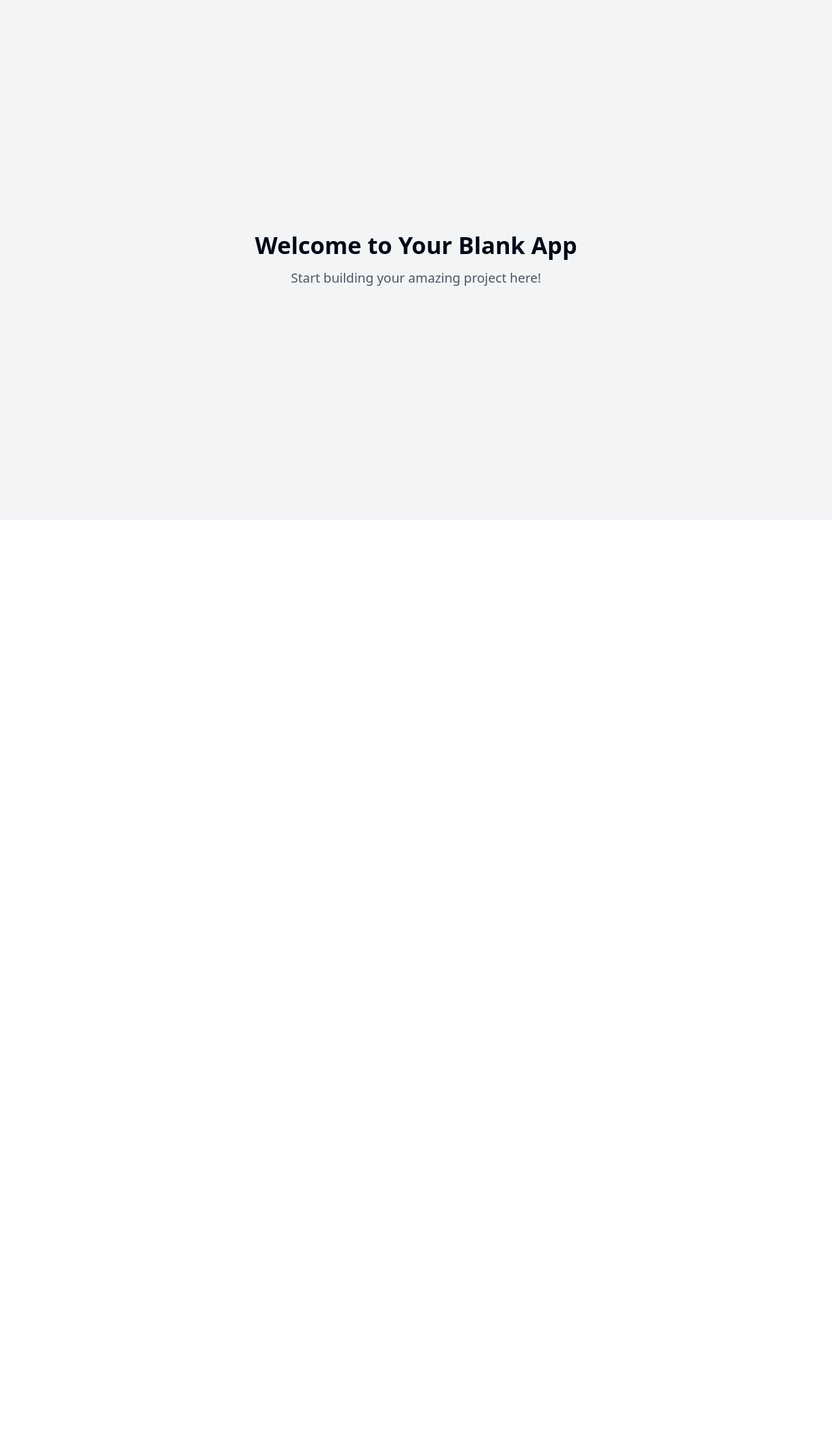
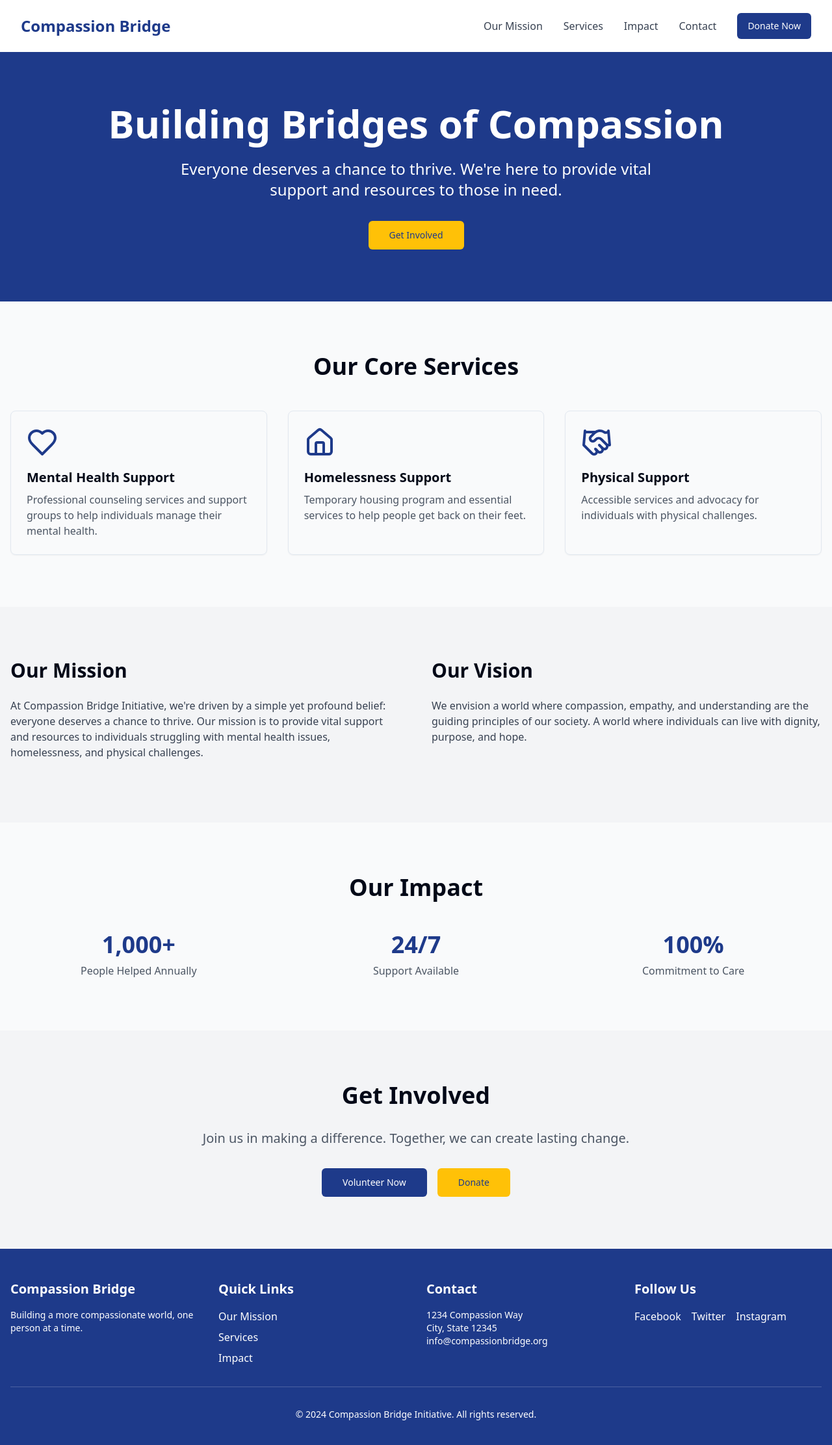
Before and after one commit to xyndtemp/compassion-bridge-website, a React (Vite) app: page / in a window 1280 px wide. Shown: the top 2224 px of the page at 65% size. Before the commit the page ends 800 px from the top, so only its background shows below. Built offline with nearby package versions, Linux system fonts and the light colour scheme.

Commit message:
feat: Implement website content and design

```diff
--- /dev/null
+++ b/src/components/Navbar.tsx
@@ -0,0 +1,56 @@
+
+import { useState } from 'react';
+import { Menu, X } from 'lucide-react';
+import { Button } from './ui/button';
+
+const Navbar = () => {
+  const [isMenuOpen, setIsMenuOpen] = useState(false);
+
+  return (
+    <nav className="bg-white shadow-lg">
+      <div className="max-w-7xl mx-auto px-4 sm:px-6 lg:px-8">
+        <div className="flex justify-between h-20">
+          <div className="flex items-center">
+            <span className="text-2xl font-bold text-primary">Compassion Bridge</span>
+          </div>
+
+          {/* Desktop menu */}
+          <div className="hidden md:flex items-center space-x-8">
+            <a href="#mission" className="text-gray-700 hover:text-primary">Our Mission</a>
+            <a href="#services" className="text-gray-700 hover:text-primary">Services</a>
+            <a href="#impact" className="text-gray-700 hover:text-primary">Impact</a>
+            <a href="#contact" className="text-gray-700 hover:text-primary">Contact</a>
+            <Button className="bg-primary text-white hover:bg-primary/90">Donate Now</Button>
+          </div>
+
+          {/* Mobile menu button */}
+          <div className="md:hidden flex items-center">
+            <button
+              onClick={() => setIsMenuOpen(!isMenuOpen)}
+              className="p-2 rounded-md text-gray-700 hover:text-primary"
+            >
+              {isMenuOpen ? <X size={24} /> : <Menu size={24} />}
+            </button>
+          </div>
+        </div>
+      </div>
+
+      {/* Mobile menu */}
+      {isMenuOpen && (
+        <div className="md:hidden">
+          <div className="px-2 pt-2 pb-3 space-y-1 sm:px-3">
+            <a href="#mission" className="block px-3 py-2 text-gray-700 hover:text-primary">Our Mission</a>
+            <a href="#services" className="block px-3 py-2 text-gray-700 hover:text-primary">Services</a>
+            <a href="#impact" className="block px-3 py-2 text-gray-700 hover:text-primary">Impact</a>
+            <a href="#contact" className="block px-3 py-2 text-gray-700 hover:text-primary">Contact</a>
+            <div className="px-3 py-2">
+              <Button className="w-full bg-primary text-white hover:bg-primary/90">Donate Now</Button>
+            </div>
+          </div>
+        </div>
+      )}
+    </nav>
+  );
+};
+
+export default Navbar;
--- a/src/pages/Index.tsx
+++ b/src/pages/Index.tsx
@@ -1,12 +1,152 @@
-// Update this page (the content is just a fallback if you fail to update the page)
+
+import { Heart, Users, Home, HandshakeIcon } from "lucide-react";
+import { Button } from "@/components/ui/button";
+import { Card } from "@/components/ui/card";
+import Navbar from "@/components/Navbar";
 
 const Index = () => {
   return (
-    <div className="min-h-screen flex items-center justify-center bg-gray-100">
-      <div className="text-center">
-        <h1 className="text-4xl font-bold mb-4">Welcome to Your Blank App</h1>
-        <p className="text-xl text-gray-600">Start building your amazing project here!</p>
-      </div>
+    <div className="min-h-screen bg-gray-50">
+      <Navbar />
+
+      {/* Hero Section */}
+      <section className="relative bg-primary text-white py-20 px-4">
+        <div className="max-w-7xl mx-auto text-center">
+          <h1 className="text-4xl md:text-6xl font-bold mb-6 animate-fade-up">
+            Building Bridges of Compassion
+          </h1>
+          <p className="text-xl md:text-2xl mb-8 max-w-3xl mx-auto animate-fade-up">
+            Everyone deserves a chance to thrive. We're here to provide vital support and resources to those in need.
+          </p>
+          <Button size="lg" className="bg-secondary text-primary hover:bg-secondary/90 animate-fade-up">
+            Get Involved
+          </Button>
+        </div>
+      </section>
+
+      {/* Services Section */}
+      <section id="services" className="py-20 px-4">
+        <div className="max-w-7xl mx-auto">
+          <h2 className="text-3xl md:text-4xl font-bold text-center mb-12">Our Core Services</h2>
+          <div className="grid md:grid-cols-3 gap-8">
+            <Card className="p-6 hover:shadow-lg transition-shadow">
+              <Heart className="w-12 h-12 text-primary mb-4" />
+              <h3 className="text-xl font-bold mb-2">Mental Health Support</h3>
+              <p className="text-gray-600">
+                Professional counseling services and support groups to help individuals manage their mental health.
+              </p>
+            </Card>
+            <Card className="p-6 hover:shadow-lg transition-shadow">
+              <Home className="w-12 h-12 text-primary mb-4" />
+              <h3 className="text-xl font-bold mb-2">Homelessness Support</h3>
+              <p className="text-gray-600">
+                Temporary housing program and essential services to help people get back on their feet.
+              </p>
+            </Card>
+            <Card className="p-6 hover:shadow-lg transition-shadow">
+              <HandshakeIcon className="w-12 h-12 text-primary mb-4" />
+              <h3 className="text-xl font-bold mb-2">Physical Support</h3>
+              <p className="text-gray-600">
+                Accessible services and advocacy for individuals with physical challenges.
+              </p>
+            </Card>
+          </div>
+        </div>
+      </section>
+
+      {/* Mission & Vision Section */}
+      <section id="mission" className="bg-gray-100 py-20 px-4">
+        <div className="max-w-7xl mx-auto">
+          <div className="grid md:grid-cols-2 gap-12">
+            <div>
+              <h2 className="text-3xl font-bold mb-6">Our Mission</h2>
+              <p className="text-gray-700 mb-4">
+                At Compassion Bridge Initiative, we're driven by a simple yet profound belief: everyone deserves a chance to thrive. Our mission is to provide vital support and resources to individuals struggling with mental health issues, homelessness, and physical challenges.
+              </p>
+            </div>
+            <div>
+              <h2 className="text-3xl font-bold mb-6">Our Vision</h2>
+              <p className="text-gray-700 mb-4">
+                We envision a world where compassion, empathy, and understanding are the guiding principles of our society. A world where individuals can live with dignity, purpose, and hope.
+              </p>
+            </div>
+          </div>
+        </div>
+      </section>
+
+      {/* Impact Section */}
+      <section id="impact" className="py-20 px-4">
+        <div className="max-w-7xl mx-auto text-center">
+          <h2 className="text-3xl md:text-4xl font-bold mb-12">Our Impact</h2>
+          <div className="grid md:grid-cols-3 gap-8">
+            <div className="text-center">
+              <div className="text-4xl font-bold text-primary mb-2">1,000+</div>
+              <p className="text-gray-600">People Helped Annually</p>
+            </div>
+            <div className="text-center">
+              <div className="text-4xl font-bold text-primary mb-2">24/7</div>
+              <p className="text-gray-600">Support Available</p>
+            </div>
+            <div className="text-center">
+              <div className="text-4xl font-bold text-primary mb-2">100%</div>
+              <p className="text-gray-600">Commitment to Care</p>
+            </div>
+          </div>
+        </div>
+      </section>
+
+      {/* Contact Section */}
+      <section id="contact" className="bg-gray-100 py-20 px-4">
+        <div className="max-w-7xl mx-auto text-center">
+          <h2 className="text-3xl md:text-4xl font-bold mb-8">Get Involved</h2>
+          <p className="text-xl text-gray-600 mb-8">
+            Join us in making a difference. Together, we can create lasting change.
+          </p>
+          <div className="flex flex-col md:flex-row justify-center gap-4">
+            <Button size="lg" className="bg-primary text-white hover:bg-primary/90">
+              Volunteer Now
+            </Button>
+            <Button size="lg" className="bg-secondary text-primary hover:bg-secondary/90">
+              Donate
+            </Button>
+          </div>
+        </div>
+      </section>
+
+      {/* Footer */}
+      <footer className="bg-primary text-white py-12 px-4">
+        <div className="max-w-7xl mx-auto">
+          <div className="grid md:grid-cols-4 gap-8">
+            <div>
+              <h3 className="text-xl font-bold mb-4">Compassion Bridge</h3>
+              <p className="text-sm">Building a more compassionate world, one person at a time.</p>
+            </div>
+            <div>
+              <h3 className="text-xl font-bold mb-4">Quick Links</h3>
+              <ul className="space-y-2">
+                <li><a href="#mission" className="hover:text-secondary">Our Mission</a></li>
+                <li><a href="#services" className="hover:text-secondary">Services</a></li>
+                <li><a href="#impact" className="hover:text-secondary">Impact</a></li>
+              </ul>
+            </div>
+            <div>
+              <h3 className="text-xl font-bold mb-4">Contact</h3>
+              <p className="text-sm">1234 Compassion Way<br />City, State 12345<br />info@compassionbridge.org</p>
+            </div>
+            <div>
+              <h3 className="text-xl font-bold mb-4">Follow Us</h3>
+              <div className="flex space-x-4">
+                <a href="#" className="hover:text-secondary">Facebook</a>
+                <a href="#" className="hover:text-secondary">Twitter</a>
+                <a href="#" className="hover:text-secondary">Instagram</a>
+              </div>
+            </div>
+          </div>
+          <div className="mt-8 pt-8 border-t border-white/20 text-center">
+            <p className="text-sm">&copy; 2024 Compassion Bridge Initiative. All rights reserved.</p>
+          </div>
+        </div>
+      </footer>
     </div>
   );
 };
--- a/tailwind.config.ts
+++ b/tailwind.config.ts
@@ -1,3 +1,4 @@
+
 import type { Config } from "tailwindcss";
 
 export default {
@@ -12,85 +13,47 @@ export default {
   theme: {
     container: {
       center: true,
-			padding: '2rem',
+      padding: "2rem",
       screens: {
-				'2xl': '1400px'
-			}
+        "2xl": "1400px",
+      },
     },
     extend: {
       colors: {
-				border: 'hsl(var(--border))',
-				input: 'hsl(var(--input))',
-				ring: 'hsl(var(--ring))',
-				background: 'hsl(var(--background))',
-				foreground: 'hsl(var(--foreground))',
+        border: "hsl(var(--border))",
+        input: "hsl(var(--input))",
+        ring: "hsl(var(--ring))",
+        background: "hsl(var(--background))",
+        foreground: "hsl(var(--foreground))",
         primary: {
-					DEFAULT: 'hsl(var(--primary))',
-					foreground: 'hsl(var(--primary-foreground))'
+          DEFAULT: "#1E3A8A",
+          foreground: "#FFFFFF",
         },
         secondary: {
-					DEFAULT: 'hsl(var(--secondary))',
-					foreground: 'hsl(var(--secondary-foreground))'
-				},
-				destructive: {
-					DEFAULT: 'hsl(var(--destructive))',
-					foreground: 'hsl(var(--destructive-foreground))'
-				},
-				muted: {
-					DEFAULT: 'hsl(var(--muted))',
-					foreground: 'hsl(var(--muted-foreground))'
+          DEFAULT: "#FFC107",
+          foreground: "#1E3A8A",
         },
         accent: {
-					DEFAULT: 'hsl(var(--accent))',
-					foreground: 'hsl(var(--accent-foreground))'
+          DEFAULT: "#60A5FA",
+          foreground: "#1E3A8A",
         },
-				popover: {
-					DEFAULT: 'hsl(var(--popover))',
-					foreground: 'hsl(var(--popover-foreground))'
-				},
-				card: {
-					DEFAULT: 'hsl(var(--card))',
-					foreground: 'hsl(var(--card-foreground))'
-				},
-				sidebar: {
-					DEFAULT: 'hsl(var(--sidebar-background))',
-					foreground: 'hsl(var(--sidebar-foreground))',
-					primary: 'hsl(var(--sidebar-primary))',
-					'primary-foreground': 'hsl(var(--sidebar-primary-foreground))',
-					accent: 'hsl(var(--sidebar-accent))',
-					'accent-foreground': 'hsl(var(--sidebar-accent-foreground))',
-					border: 'hsl(var(--sidebar-border))',
-					ring: 'hsl(var(--sidebar-ring))'
-				}
-			},
-			borderRadius: {
-				lg: 'var(--radius)',
-				md: 'calc(var(--radius) - 2px)',
-				sm: 'calc(var(--radius) - 4px)'
       },
       keyframes: {
-				'accordion-down': {
-					from: {
-						height: '0'
+        "fade-up": {
+          "0%": {
+            opacity: "0",
+            transform: "translateY(10px)",
           },
-					to: {
-						height: 'var(--radix-accordion-content-height)'
-					}
+          "100%": {
+            opacity: "1",
+            transform: "translateY(0)",
           },
-				'accordion-up': {
-					from: {
-						height: 'var(--radix-accordion-content-height)'
         },
-					to: {
-						height: '0'
-					}
-				}
       },
       animation: {
-				'accordion-down': 'accordion-down 0.2s ease-out',
-				'accordion-up': 'accordion-up 0.2s ease-out'
-			}
-		}
+        "fade-up": "fade-up 0.5s ease-out",
+      },
+    },
   },
   plugins: [require("tailwindcss-animate")],
 } satisfies Config;
```
Lines whose indentation alone changed are shown as unchanged.
